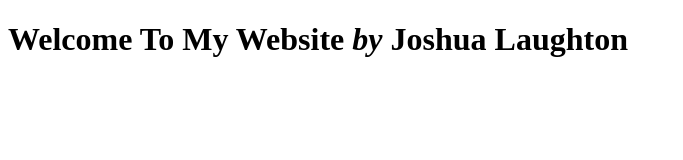
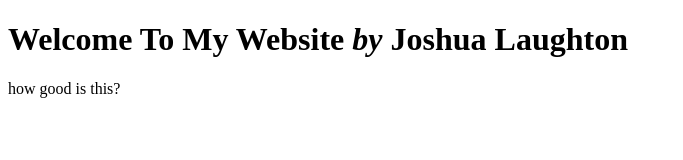
Before and after one commit to jkammylaughton/jlaughton.github.io, a plain HTML site: page index.html in a window 1280 px wide. Shown: the whole page, without its empty margins (0-683 px from the left). Drawn offline with Linux system fonts and the light colour scheme.

Commit message:
Update index.html

```diff
--- a/index.html
+++ b/index.html
@@ -8,6 +8,7 @@
   <body>
     <header>
       <h1>Welcome To My Website <em>by</em> Joshua Laughton</h1>
+      <p>how good is this?</p>
     </header>
   </body>
 </html>
```
